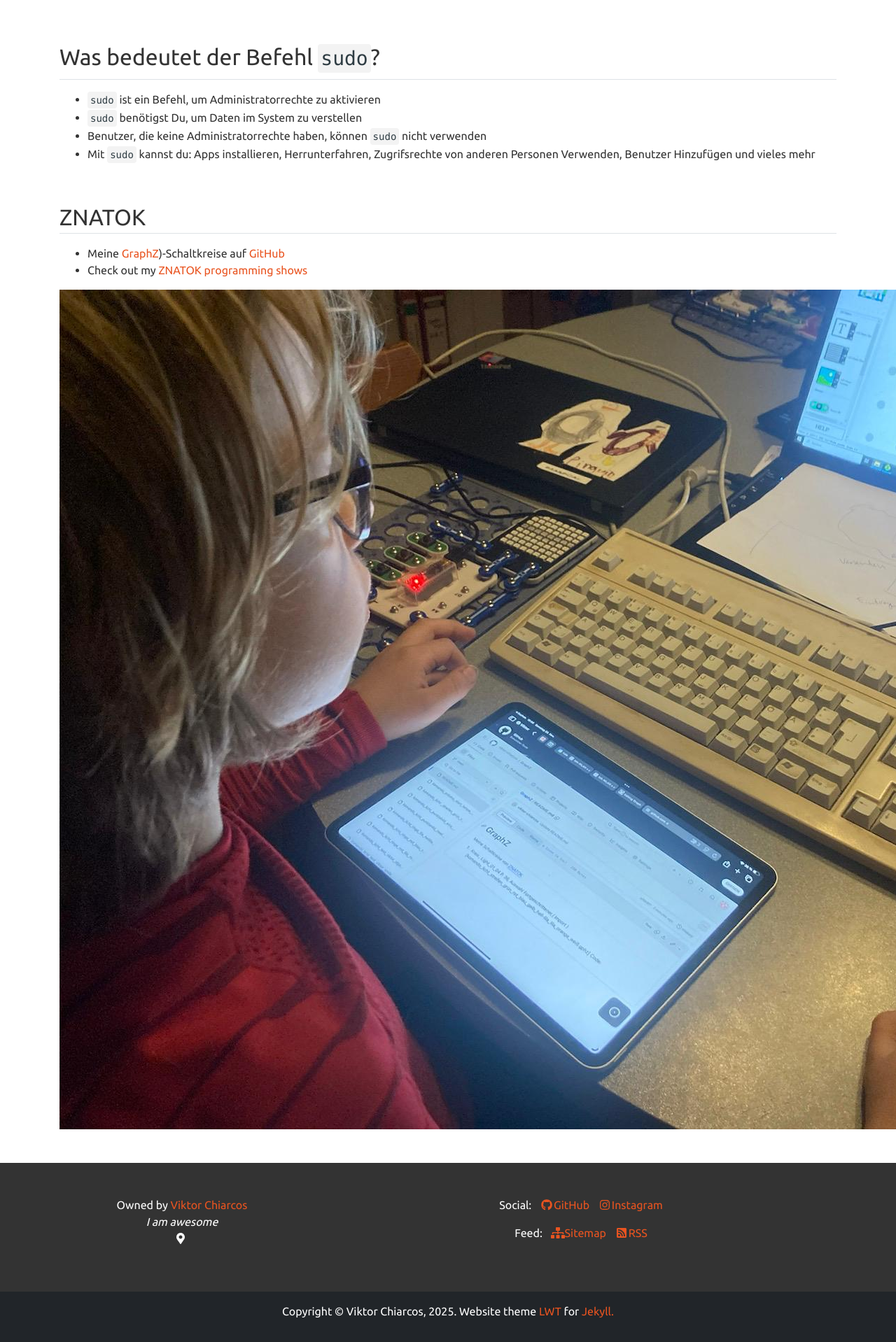
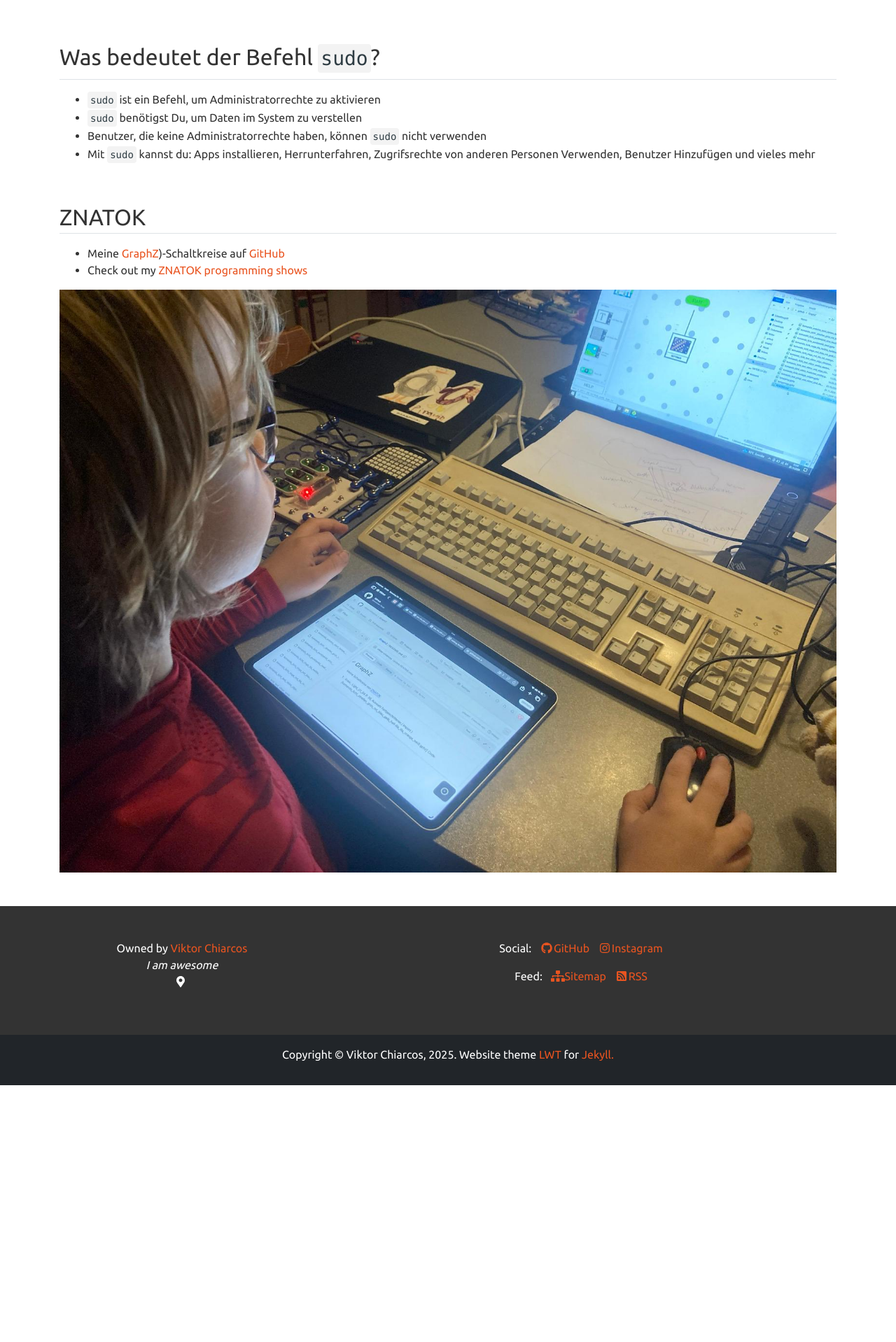
Before and after one commit to viktor-chiarcos/viktor-chiarcos.github.io, a Jekyll site: the page built from _pages/tech.md, in a window 1280 px wide. Shown: the part 1443-3361 px from the top of the page at 70% size. Built offline with Jekyll 4.4.1, drawn with Linux system fonts in a browser that asks for light colours; after the commit the page ends 2994 px from its top, so only the background shows below that.

Commit message:
tech: img resized

```diff
--- a/_pages/tech.md
+++ b/_pages/tech.md
@@ -53,8 +53,13 @@ Ich interessiere mich für Technik.
 - Meine [GraphZ](https://znatok.ru/link/?start-graphz))-Schaltkreise auf [GitHub](https://github.com/viktor-chiarcos/GraphZ)
 - Check out my [ZNATOK programming shows](https://www.youtube.com/playlist?list=PLSWV8OnoemY7cPA46sp0pD5PcdmatZXrN)
 
+<!-- mit automatischer skalierung -->
 
+<img src="../assets/images/2024-11-23-graphz.jpg" alt="Bild: GraphZ-Programmierung" style="width: 100%; max-height: 60%;" />
+
+<!--
 ![](../assets/images/2024-11-23-graphz.jpg)
+-->
 
 <!--
 ![](../assets/images/2024-11-23-wir-lernen-git.jpg)
```
